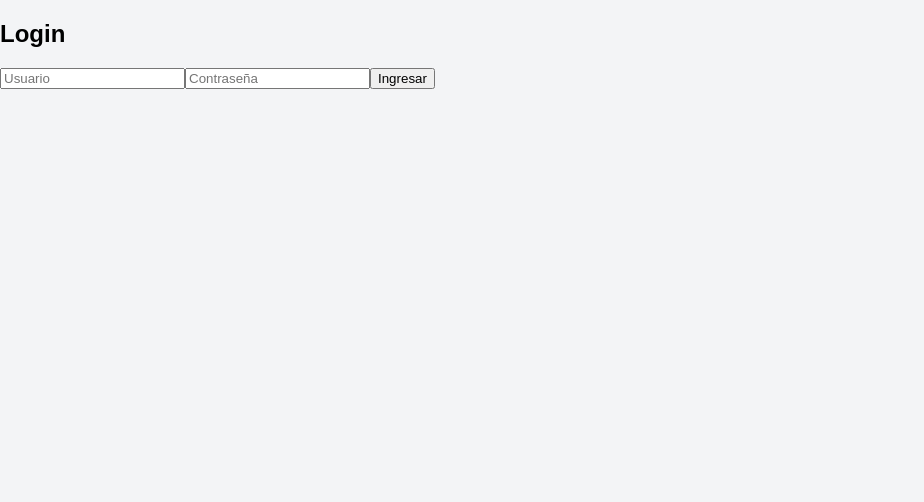
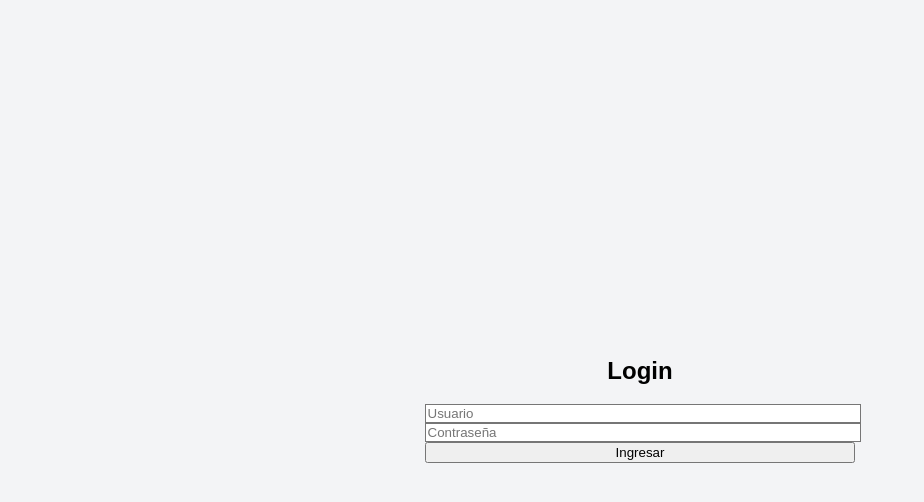
Before and after one commit to ysoto-m/respuestasapp, a React (Vite) app in the folder frontend/: page /login in a window 1280 px wide. Shown: the top 502 px of the page, without its empty margins (0-924 px from the left). Built offline with nearby package versions, Linux system fonts and the light colour scheme; the HTML template or start-up script is replaced by a standard one.

Commit message:
feat(frontend): add Tailwind CSS

```diff
--- a/frontend/package.json
+++ b/frontend/package.json
@@ -16,7 +16,12 @@
         "react-select": "^5.10.1"
     },
     "devDependencies": {
+        "@tailwindcss/cli": "^4.1.11",
+        "@tailwindcss/postcss": "^4.1.11",
         "@vitejs/plugin-react": "^4.0.3",
+        "autoprefixer": "^10.4.21",
+        "postcss": "^8.5.6",
+        "tailwindcss": "^4.1.11",
         "vite": "^5.2.0"
     }
 }
--- /dev/null
+++ b/frontend/postcss.config.js
@@ -0,0 +1,6 @@
+export default {
+  plugins: {
+    "@tailwindcss/postcss": {},
+    autoprefixer: {},
+  },
+};
--- a/frontend/src/index.css
+++ b/frontend/src/index.css
@@ -1,3 +1,7 @@
+@tailwind base;
+@tailwind components;
+@tailwind utilities;
+
 body {
   font-family: sans-serif;
   margin: 0;
--- /dev/null
+++ b/frontend/tailwind.config.js
@@ -0,0 +1,10 @@
+export default {
+  content: [
+    "./index.html",
+    "./src/**/*.{js,jsx,ts,tsx}"
+  ],
+  theme: {
+    extend: {},
+  },
+  plugins: [],
+};
```
Also changed, not shown: 1 other file (tests, documents, lock files or other folders).
